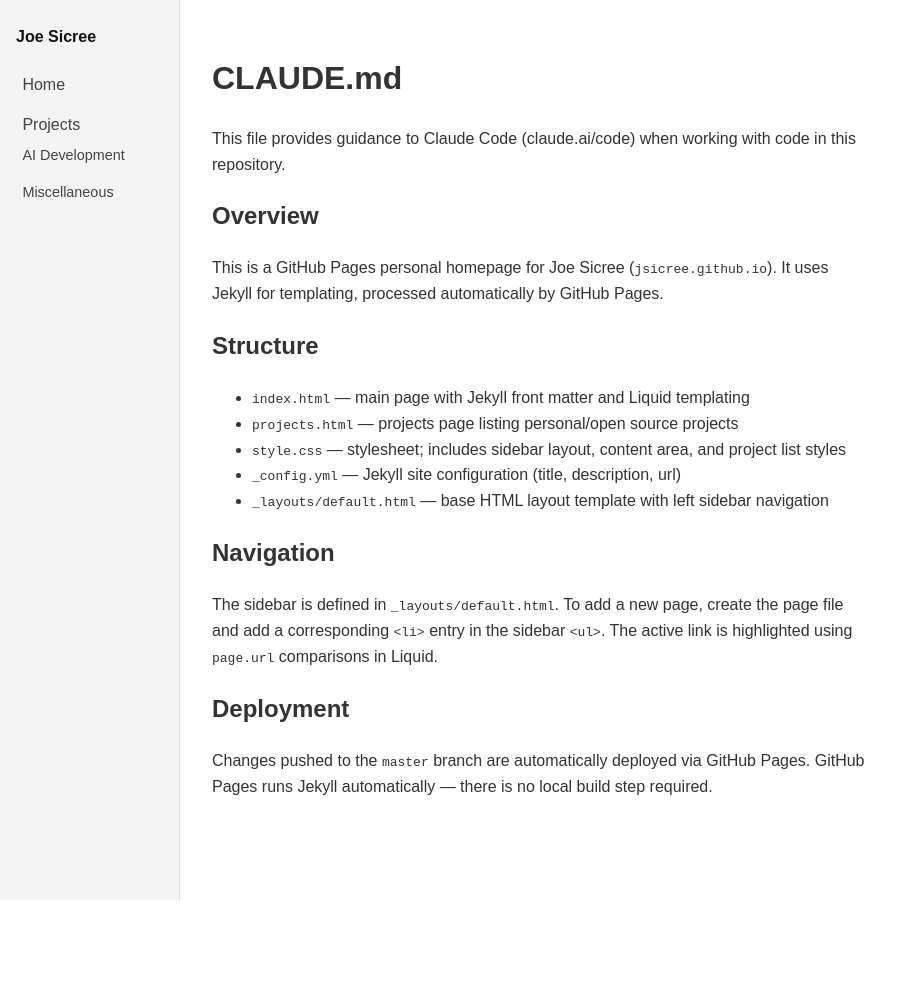
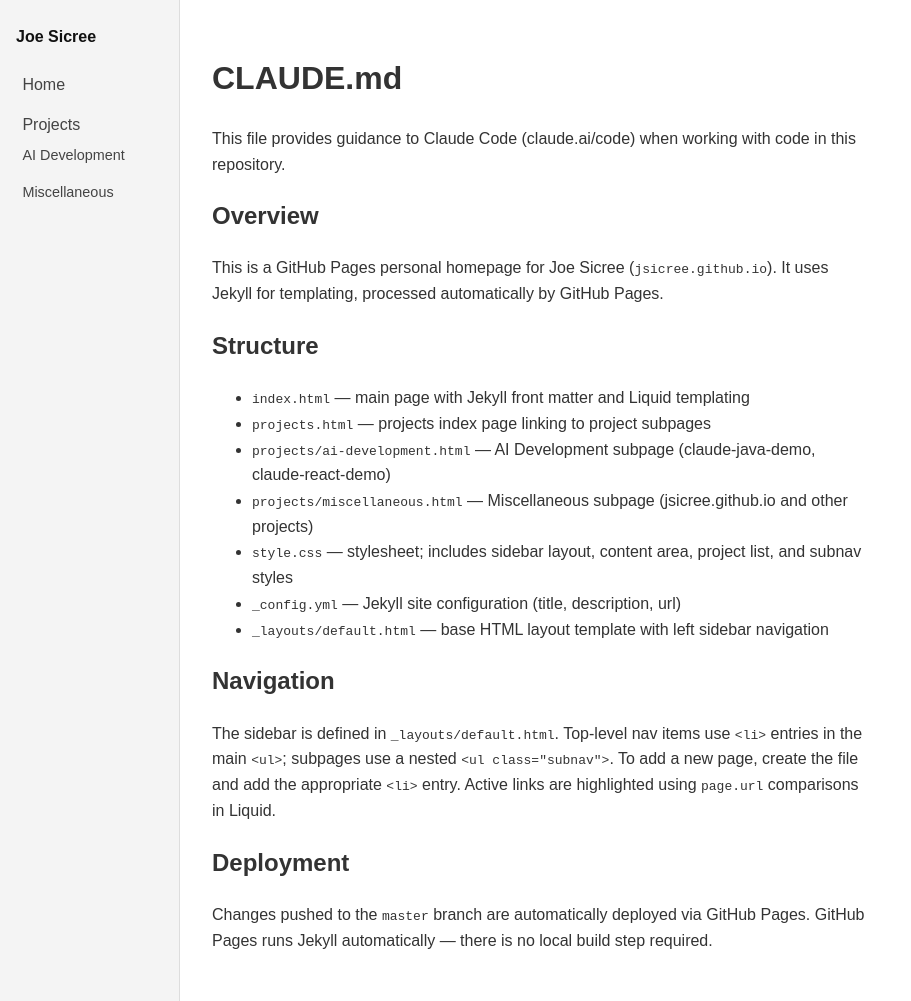
Before and after one commit to jsicree/jsicree.github.io, a Jekyll site: the page built from CLAUDE.md, in a window 1280 px wide. Shown: the whole page, without its empty margins (0-911 px from the left). Built offline with Jekyll 4.4.1, drawn with Linux system fonts in a browser that asks for light colours; our own code applies the rules of GitHub Pages for plain Markdown files; before the commit the page ends 900 px from its top, so only the background shows below that.

Commit message:
Update CLAUDE.md and README to reflect projects subpage structure
Co-Authored-By: Claude Sonnet 4.6 <noreply@anthropic.com>

```diff
--- a/CLAUDE.md
+++ b/CLAUDE.md
@@ -9,14 +9,16 @@ This is a GitHub Pages personal homepage for Joe Sicree (`jsicree.github.io`). I
 ## Structure
 
 - `index.html` — main page with Jekyll front matter and Liquid templating
-- `projects.html` — projects page listing personal/open source projects
-- `style.css` — stylesheet; includes sidebar layout, content area, and project list styles
+- `projects.html` — projects index page linking to project subpages
+- `projects/ai-development.html` — AI Development subpage (claude-java-demo, claude-react-demo)
+- `projects/miscellaneous.html` — Miscellaneous subpage (jsicree.github.io and other projects)
+- `style.css` — stylesheet; includes sidebar layout, content area, project list, and subnav styles
 - `_config.yml` — Jekyll site configuration (title, description, url)
 - `_layouts/default.html` — base HTML layout template with left sidebar navigation
 
 ## Navigation
 
-The sidebar is defined in `_layouts/default.html`. To add a new page, create the page file and add a corresponding `<li>` entry in the sidebar `<ul>`. The active link is highlighted using `page.url` comparisons in Liquid.
+The sidebar is defined in `_layouts/default.html`. Top-level nav items use `<li>` entries in the main `<ul>`; subpages use a nested `<ul class="subnav">`. To add a new page, create the file and add the appropriate `<li>` entry. Active links are highlighted using `page.url` comparisons in Liquid.
 
 ## Deployment
 
```
Also changed, not shown: README.md.
